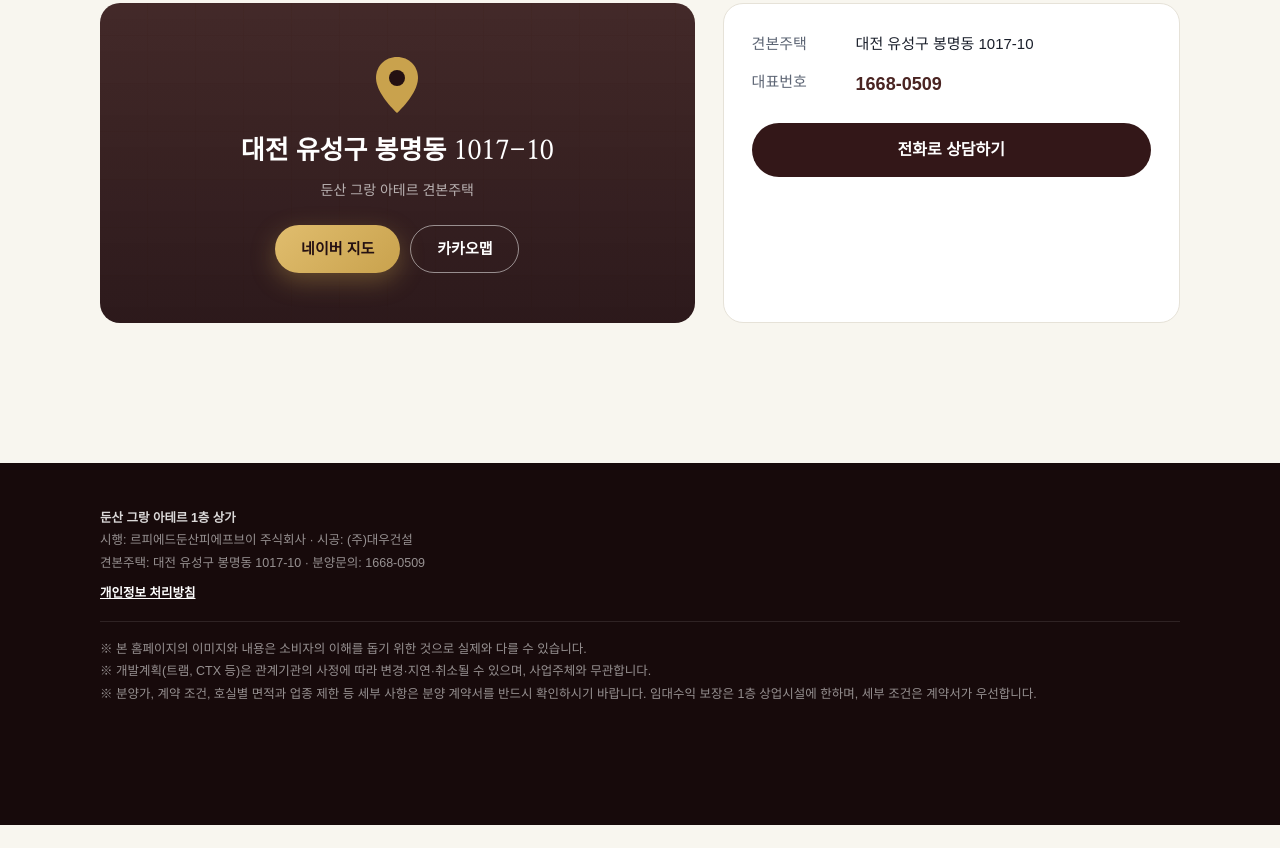
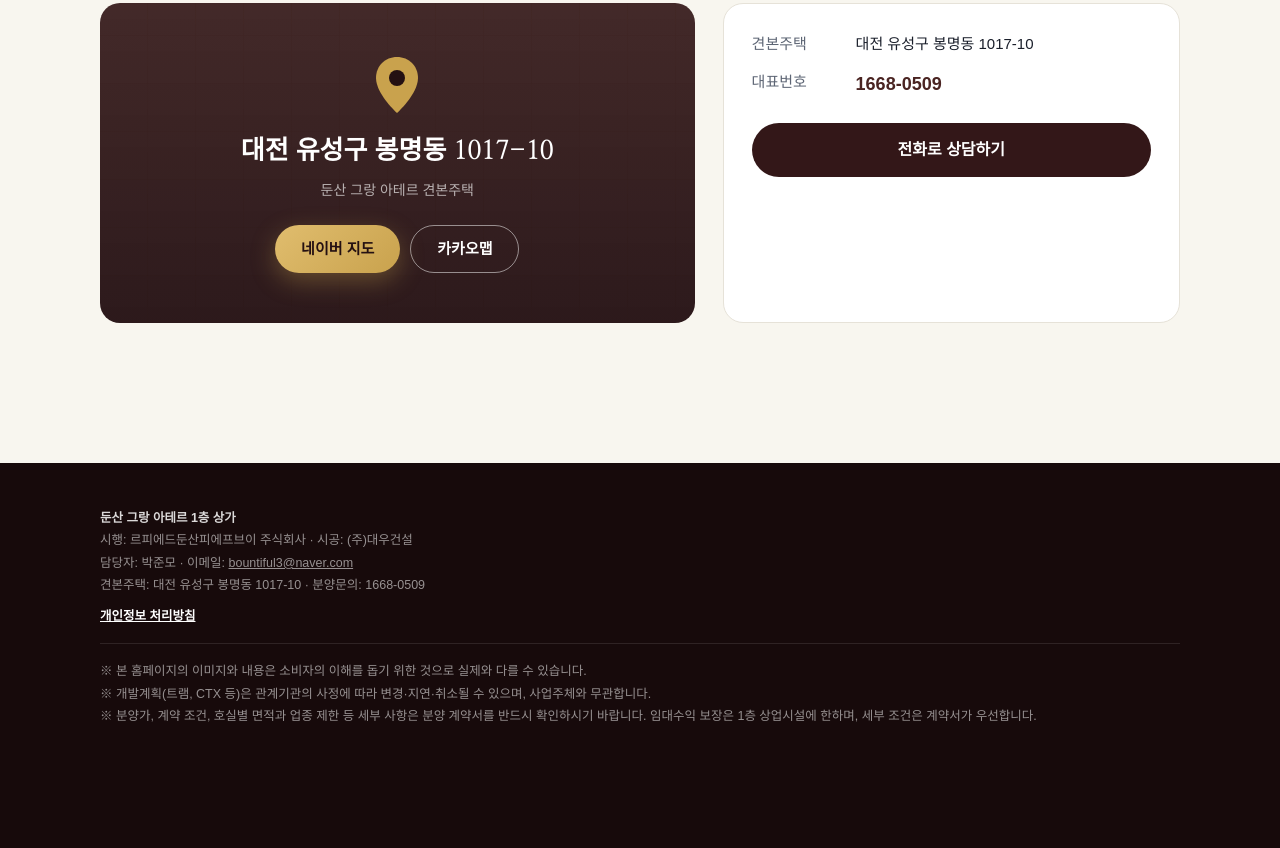
Before and after one commit to bountifully88-svg/dunsan-grand-arter, a plain HTML site: page index.html in a window 1280 px wide. Shown: the part 9713-10561 px from the top of the page. Before the commit the page ends 10538 px from the top, so only its background shows below. Drawn offline with Linux system fonts and the light colour scheme; a web font is replaced by a local one.

Commit message:
담당자 이메일 추가

```diff
--- a/index.html
+++ b/index.html
@@ -1022,6 +1022,7 @@
   <div class="wrap">
     <p><strong>둔산 그랑 아테르 1층 상가</strong></p>
     <p>시행: 르피에드둔산피에프브이 주식회사 · 시공: (주)대우건설</p>
+    <p>담당자: 박준모 · 이메일: <a href="mailto:bountiful3@naver.com" style="color:inherit;text-decoration:underline">bountiful3@naver.com</a></p>
     <p>견본주택: 대전 유성구 봉명동 1017-10 · 분양문의: 1668-0509</p>
     <p style="margin-top:8px"><a href="privacy.html" style="color:#fff;font-weight:700;text-decoration:underline">개인정보 처리방침</a></p>
     <p class="legal">
```
